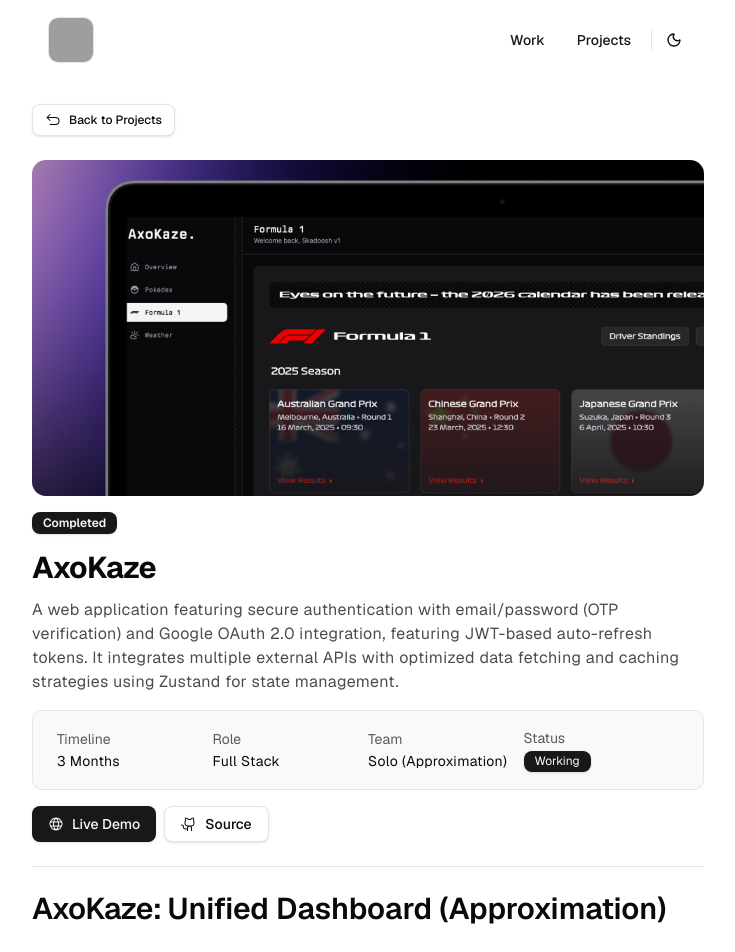
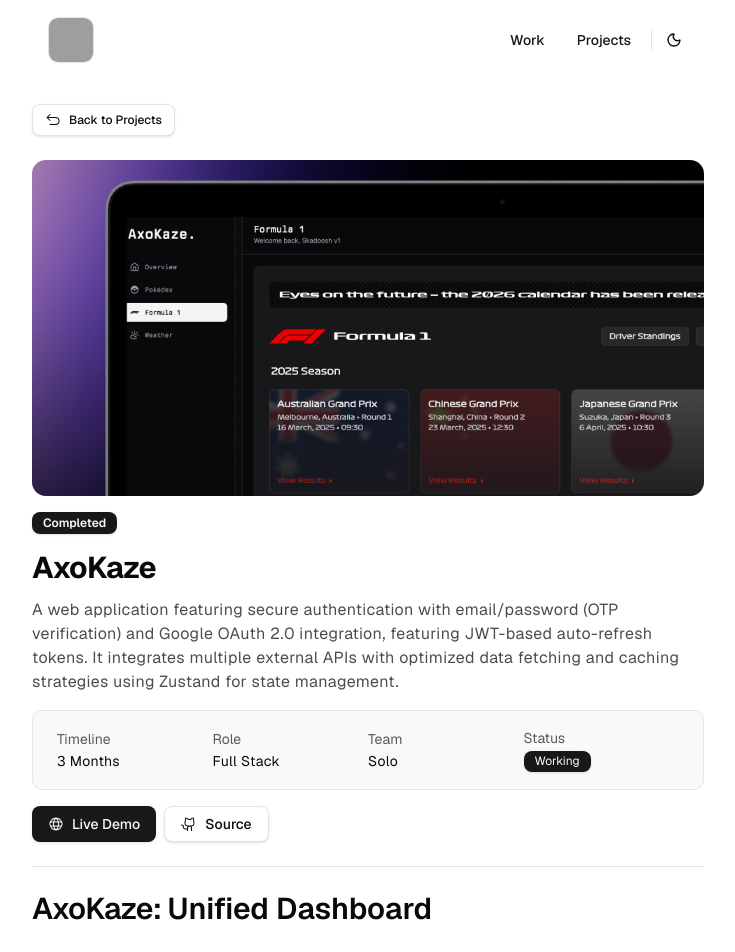
Before and after one commit to harxxhilgg/edgedev, a Next.js app: page /projects/axokaze in a window 1280 px wide. Shown: the top 952 px of the page, without its empty margins (272-1007 px from the left). Built offline with nearby package versions, Linux system fonts and the light colour scheme; grey boxes are pictures that could not be loaded.

Commit message:
fix: remove approximation from team and tag fields in project data for clarity

```diff
--- a/src/components/data.ts
+++ b/src/components/data.ts
@@ -456,8 +456,8 @@
         "An event discovery and registration platform with a responsive user interface with haptics, delivering a seamless and intuitive navigation experience on mobile devices. It includes a user authentication system with push notifications for event reminders.",
       timeline: "4 Months",
       role: "Full Stack",
-      team: "Solo (Approximation)",
-      tag: "Create & Manage Events (Approximation)",
+      team: "Solo",
+      tag: "Create & Manage Events",
       overview:
         "A platform for real-time event discovery and registration. Users can find events and have a streamlined registration flow.",
       feature: [
@@ -554,8 +554,8 @@
         "A web application featuring secure authentication with email/password (OTP verification) and Google OAuth 2.0 integration, featuring JWT-based auto-refresh tokens. It integrates multiple external APIs with optimized data fetching and caching strategies using Zustand for state management.",
       timeline: "3 Months",
       role: "Full Stack",
-      team: "Solo (Approximation)",
-      tag: "Unified Dashboard (Approximation)",
+      team: "Solo",
+      tag: "Unified Dashboard",
       overview:
         "A unified dashboard application integrating diverse data sources like Pokédex data, F1 race tracking, and real-time weather forecasts.",
       feature: [
```
